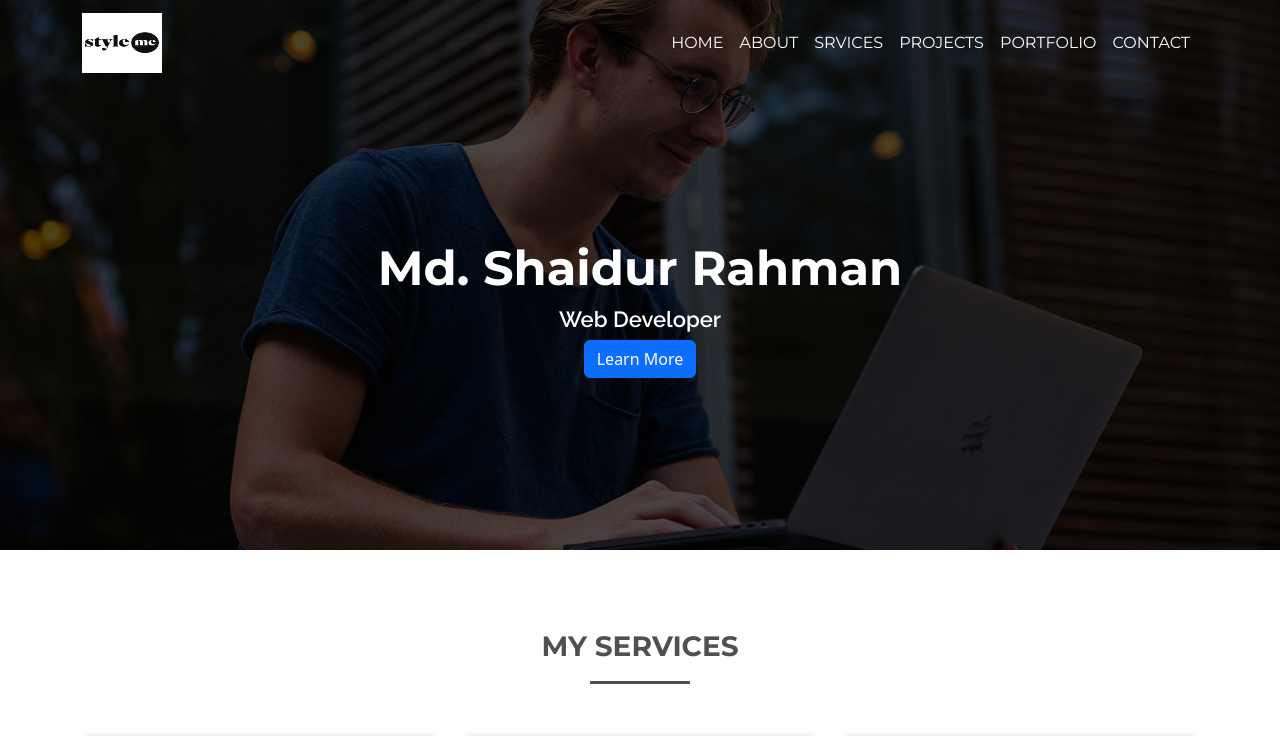
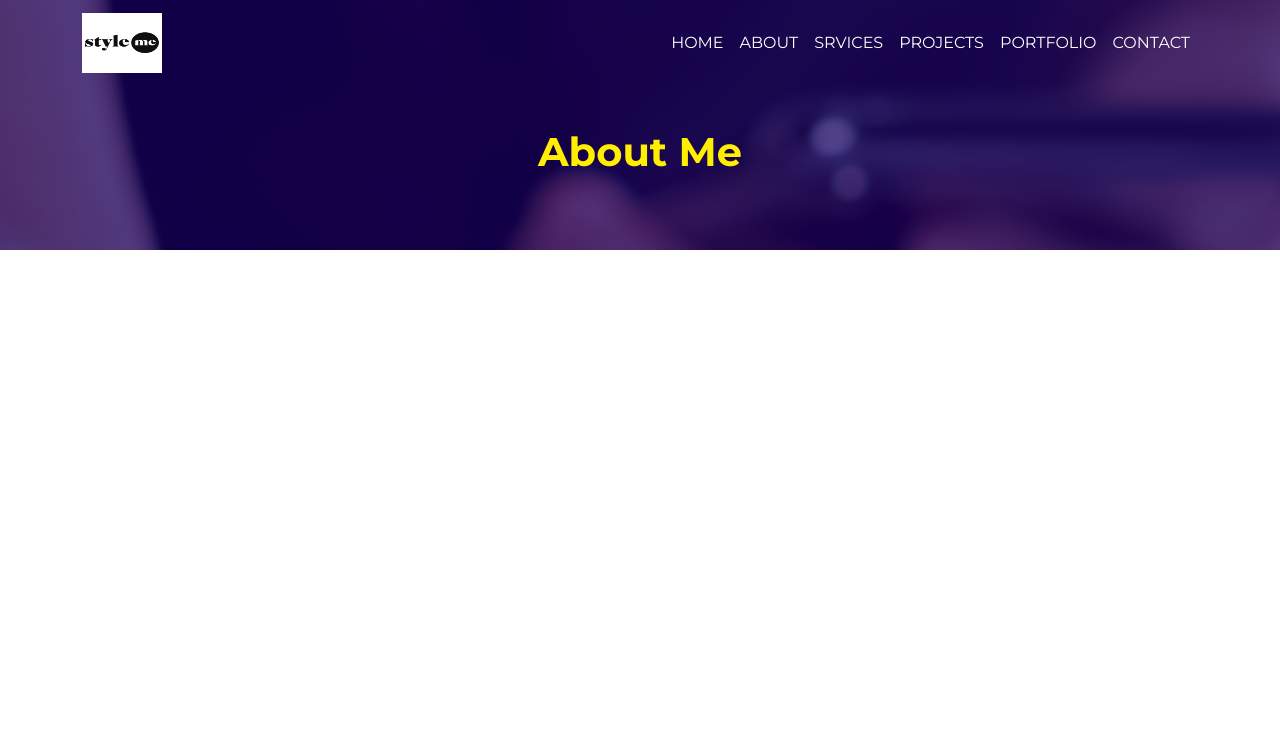
Before and after one commit to Shaid1998/Complete-Website-with-REACT-And-Laravel, a React (Create React App) app: page / in a window 1280 px wide. Shown: the top 736 px of the page. Built offline with nearby package versions, Linux system fonts and the light colour scheme; a web font is replaced by a local one.

Commit message:
Working On About Us Page

```diff
--- a/src/App.js
+++ b/src/App.js
@@ -1,14 +1,8 @@
 import React from 'react';
-import TopBanner from './components/TopBanner/TopBanner.jsx';
-import Services from './components/Services/Services.jsx';
-import TopNavigation from './components/TopNavigation/TopNavigation.jsx';
-import Analysis from './components/Analysis/Analysis.jsx';
-import Summary from './components/Summary/Summary.jsx';
-import Projects from './components/Projects/Projects.jsx';
-import Videos from './components/Video/Videos.jsx';
-import ClientReview from './components/Review/ClientReview.jsx';
-import AboutMe from './components/AboutMe/AboutMe.jsx';
-import Footer from './components/Footer/Footer.jsx';
+import HomePage from './pages/HomePage';
+import PageTop from './components/PageTop/PageTop';
+import TopNavigation from './components/TopNavigation/TopNavigation';
+
 
 
 
@@ -16,15 +10,7 @@
   return (
     <div>
       <TopNavigation />
-      <TopBanner />
-      <Services />
-      <Analysis />
-      <Summary />
-      <Projects />
-      <Videos />
-      <ClientReview />
-      <AboutMe />
-      <Footer />
+      <PageTop pagetitle='About Me'/>
     </div>
   );
 }
--- a/src/asset/css/custom.css
+++ b/src/asset/css/custom.css
@@ -351,3 +351,28 @@
 .copyrightsection:hover{
     color: #ffd900;
 }
+.topFixedPage{
+    background-image: url("../image/page.png");
+    min-height: 250px;
+    background-attachment: fixed;
+    background-position: center;
+    background-repeat: no-repeat;
+    background-size: cover;
+}
+
+.topPageOverLay{
+    position: absolute;
+    min-height: 250px;
+    width: 100%;
+    background: rgb(19, 1, 102, 0.7);
+}
+
+.TopContentPage{
+    margin-top: 8em;
+}
+.topPageTitle{
+    font-family: 'Montserrat', sans-serif;
+    font-weight: 700;
+    color: #ffee00;
+    font-size: 40px;
+}
--- /dev/null
+++ b/src/components/PageTop/PageTop.jsx
@@ -0,0 +1,26 @@
+import React, { Component, Fragment } from 'react'
+import { Container, Row, Col, Button } from 'react-bootstrap'
+import '../../asset/css/custom.css'
+import '../../asset/css/bootstrap.min.css'
+
+class PageTop extends Component {
+  render() {
+        return (
+            <Fragment>
+                <Container fluid={true} className="topFixedPage p-0">
+                    <div className='topPageOverLay'>
+                        <Container className='TopContentPage'>
+                            <Row>
+                                <Col className='text-center'>
+                                    <h4 className='topPageTitle'>{this.props.pagetitle}</h4>
+                                </Col>
+                            </Row>
+                        </Container>
+                    </div>
+                </Container>
+            </Fragment>
+        )
+    }
+}
+
+export default PageTop
--- /dev/null
+++ b/src/pages/HomePage.jsx
@@ -0,0 +1,32 @@
+import React, { Component, Fragment } from 'react'
+import TopBanner from '../components/TopBanner/TopBanner.jsx';
+import Services from '../components/Services/Services.jsx';
+import TopNavigation from '../components/TopNavigation/TopNavigation.jsx';
+import Analysis from '../components/Analysis/Analysis.jsx';
+import Summary from '../components/Summary/Summary.jsx';
+import Projects from '../components/Projects/Projects.jsx';
+import Videos from '../components/Video/Videos.jsx';
+import ClientReview from '../components/Review/ClientReview.jsx';
+import AboutMe from '../components/AboutMe/AboutMe.jsx';
+import Footer from '../components/Footer/Footer.jsx';
+
+class HomePage extends Component {
+  render() {
+    return (
+      <Fragment>
+        <TopNavigation />
+        <TopBanner />
+        <Services />
+        <Analysis />
+        <Summary />
+        <Projects />
+        <Videos />
+        <ClientReview />
+        <AboutMe />
+        <Footer />
+      </Fragment>
+    )
+  }
+}
+
+export default HomePage
```
